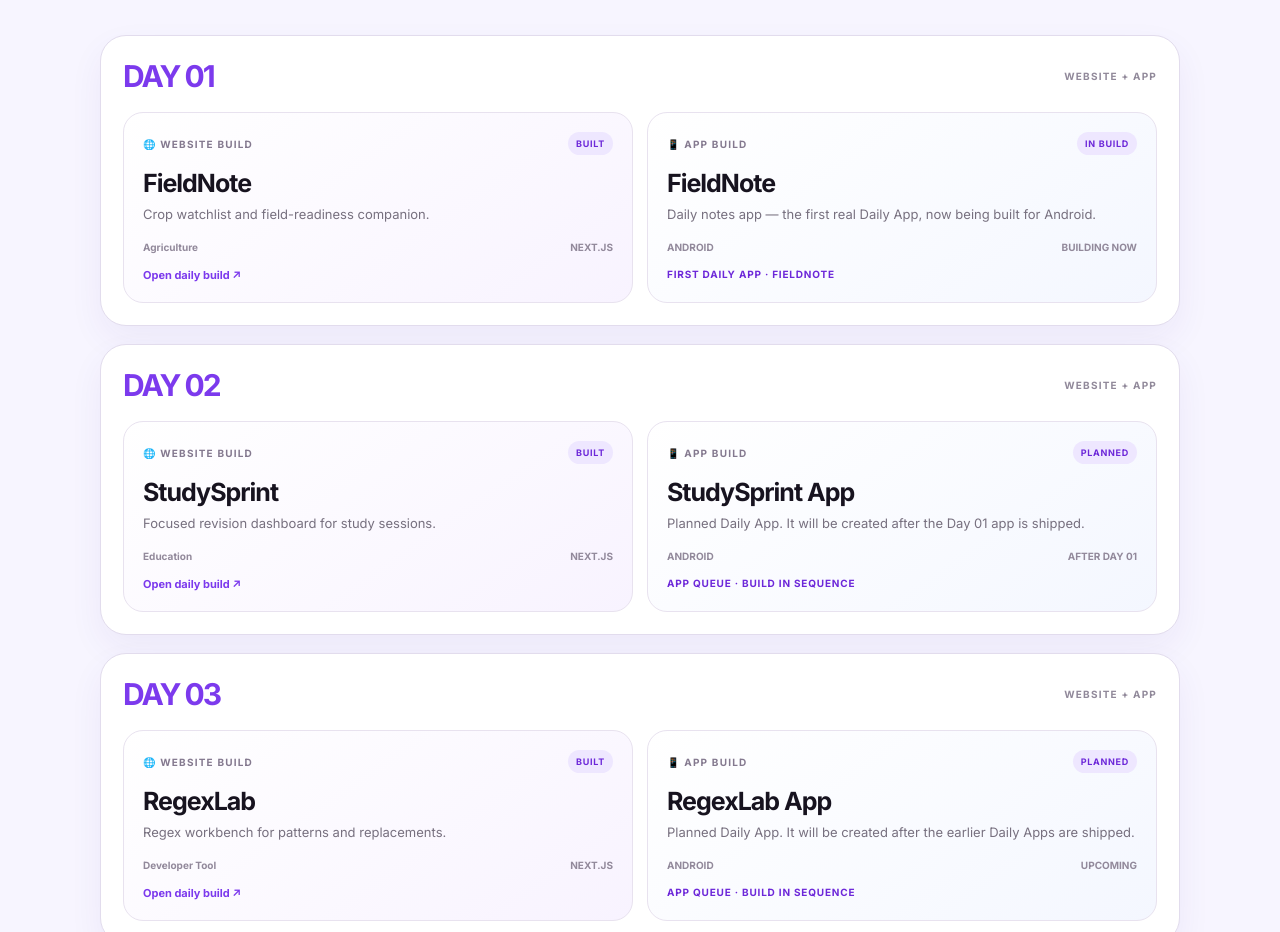
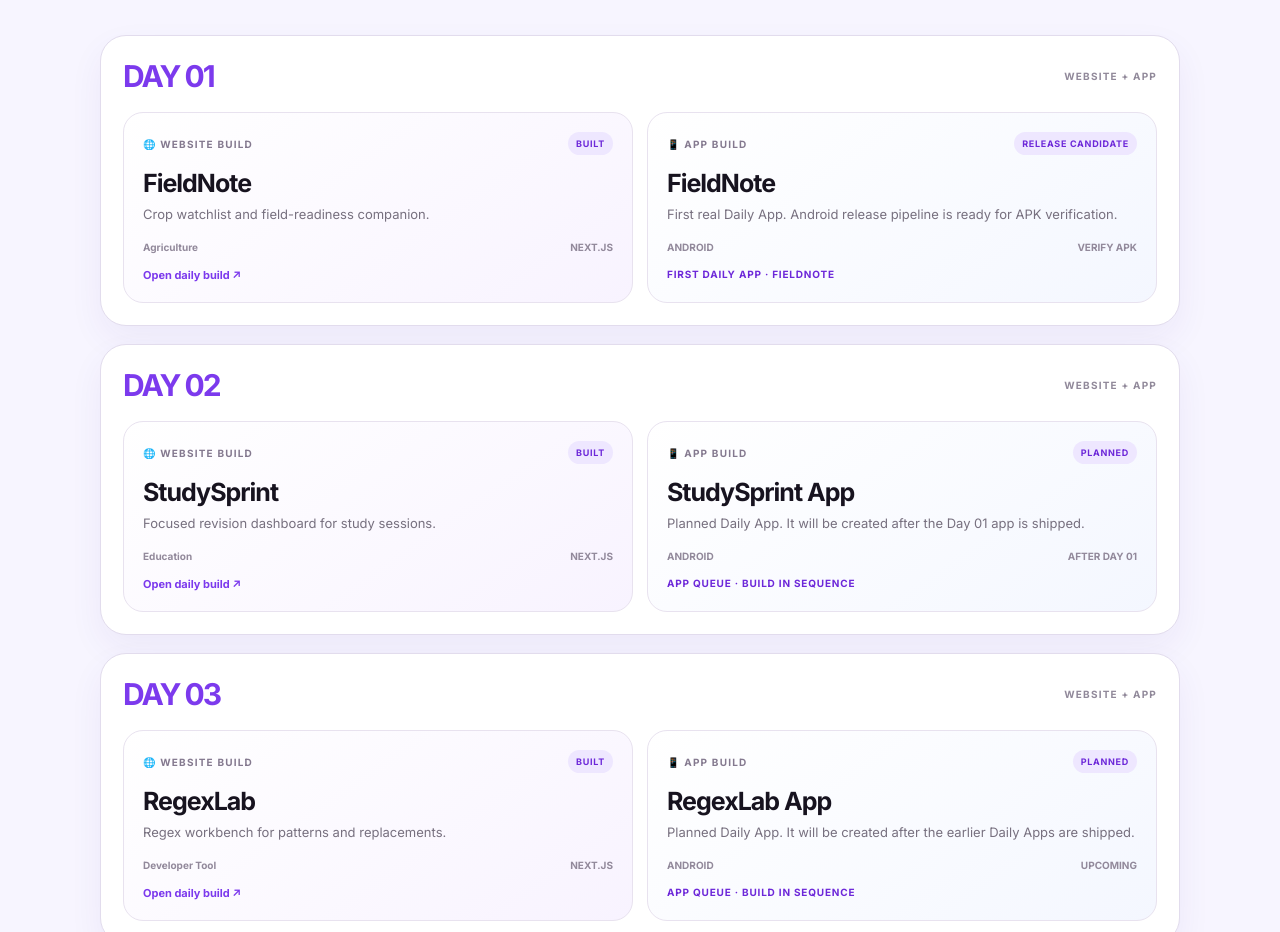
Before and after one commit to gokulmaniraj2008-collab/Gokul-aibot, a Next.js app: page /days in a window 1280 px wide. Shown: the part 840-1772 px from the top of the page. Built offline with nearby package versions, Linux system fonts and the light colour scheme.

Commit message:
feat: update Day 01 FieldNote app status

```diff
--- a/app/days/page.tsx
+++ b/app/days/page.tsx
@@ -1,7 +1,7 @@
 import Link from "next/link";
 
 const days = [
-  { day: 1, website: "FieldNote", category: "Agriculture", websiteDescription: "Crop watchlist and field-readiness companion.", websiteStatus: "Built", href: "/days/day-1", appName: "FieldNote", appDescription: "Daily notes app — the first real Daily App, now being built for Android.", appStatus: "IN BUILD", appMeta: "ANDROID", appAction: "BUILDING NOW" },
+  { day: 1, website: "FieldNote", category: "Agriculture", websiteDescription: "Crop watchlist and field-readiness companion.", websiteStatus: "Built", href: "/days/day-1", appName: "FieldNote", appDescription: "First real Daily App. Android release pipeline is ready for APK verification.", appStatus: "RELEASE CANDIDATE", appMeta: "ANDROID", appAction: "VERIFY APK" },
   { day: 2, website: "StudySprint", category: "Education", websiteDescription: "Focused revision dashboard for study sessions.", websiteStatus: "Built", href: "/days/day-2", appName: "StudySprint App", appDescription: "Planned Daily App. It will be created after the Day 01 app is shipped.", appStatus: "PLANNED", appMeta: "ANDROID", appAction: "AFTER DAY 01" },
   { day: 3, website: "RegexLab", category: "Developer Tool", websiteDescription: "Regex workbench for patterns and replacements.", websiteStatus: "Built", href: "/days/day-3", appName: "RegexLab App", appDescription: "Planned Daily App. It will be created after the earlier Daily Apps are shipped.", appStatus: "PLANNED", appMeta: "ANDROID", appAction: "UPCOMING" },
   { day: 4, website: "TimeBox", category: "Productivity", websiteDescription: "25-minute focus timer for one finished task.", websiteStatus: "Built", href: "/days/day-4", appName: "TimeBox App", appDescription: "Planned Daily App. It will be created in sequence after the first app releases.", appStatus: "PLANNED", appMeta: "ANDROID", appAction: "UPCOMING" },
```
